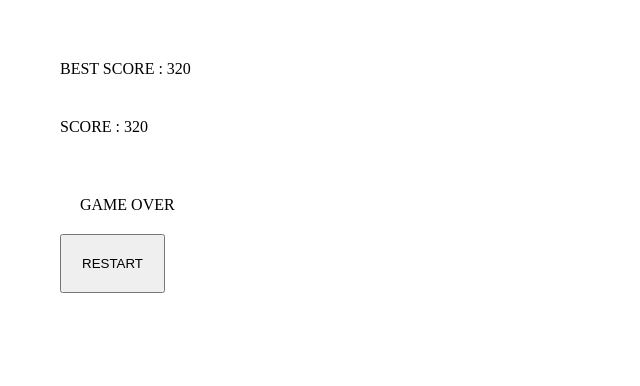
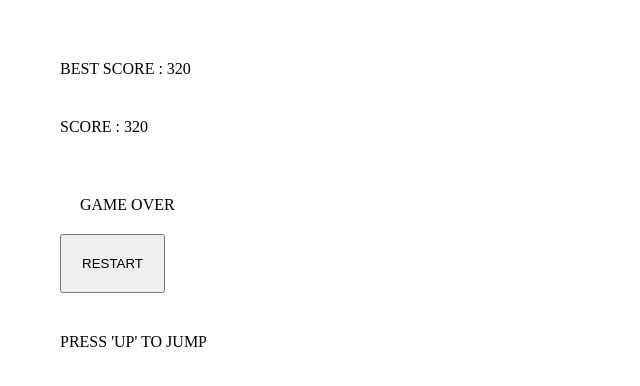
Before and after one commit to ArmelDzian/Myfirstgame, a plain HTML site: page index.html in a window 1280 px wide. Shown: the whole page, without its empty margins (0-640 px from the left). Drawn offline with Linux system fonts and the light colour scheme.

Commit message:
added jump instructions

```diff
--- a/index.html
+++ b/index.html
@@ -15,5 +15,6 @@
         <div id = "container">
             <canvas id="myCanvas"></canvas>
         </div>
+        <p>PRESS 'UP' TO JUMP</p>
     </body>
 </html>
```
